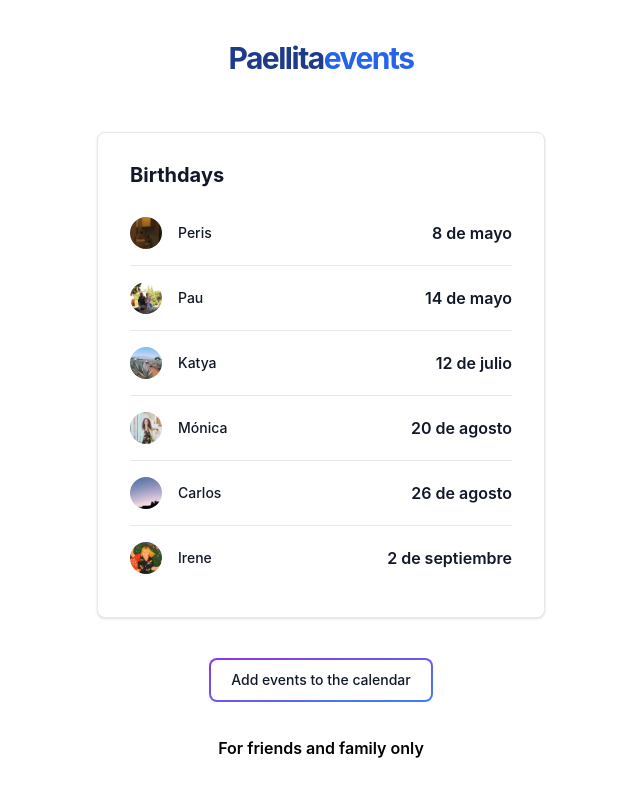
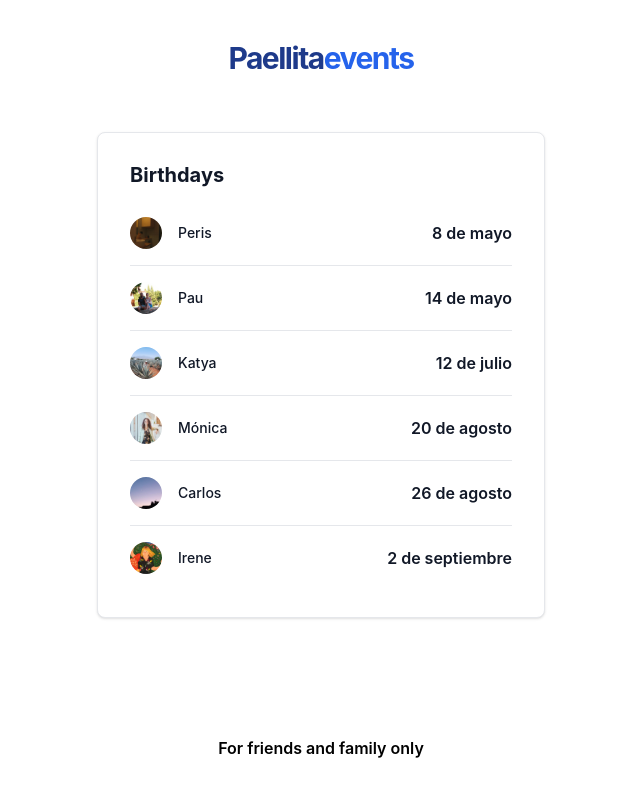
Before and after one commit to Jocalu/paellita-events, a React (Vite) app: page / in a window 1280 px wide. Shown: the top 796 px of the page, without its empty margins (319-959 px from the left). Built offline with nearby package versions, Linux system fonts and the light colour scheme.

Commit message:
Hidden calendar button

```diff
--- a/src/App.tsx
+++ b/src/App.tsx
@@ -33,7 +33,7 @@ const App = () => {
             </List>
           </Card>
         </div>
-        <div className="flex justify-center pt-10">
+        <div className="hidden justify-center pt-10">
           <Button label={'Add events to the calendar'} />
         </div>
       </div>
```
Also changed, not shown: 1 other file (tests, documents, lock files or other folders).
